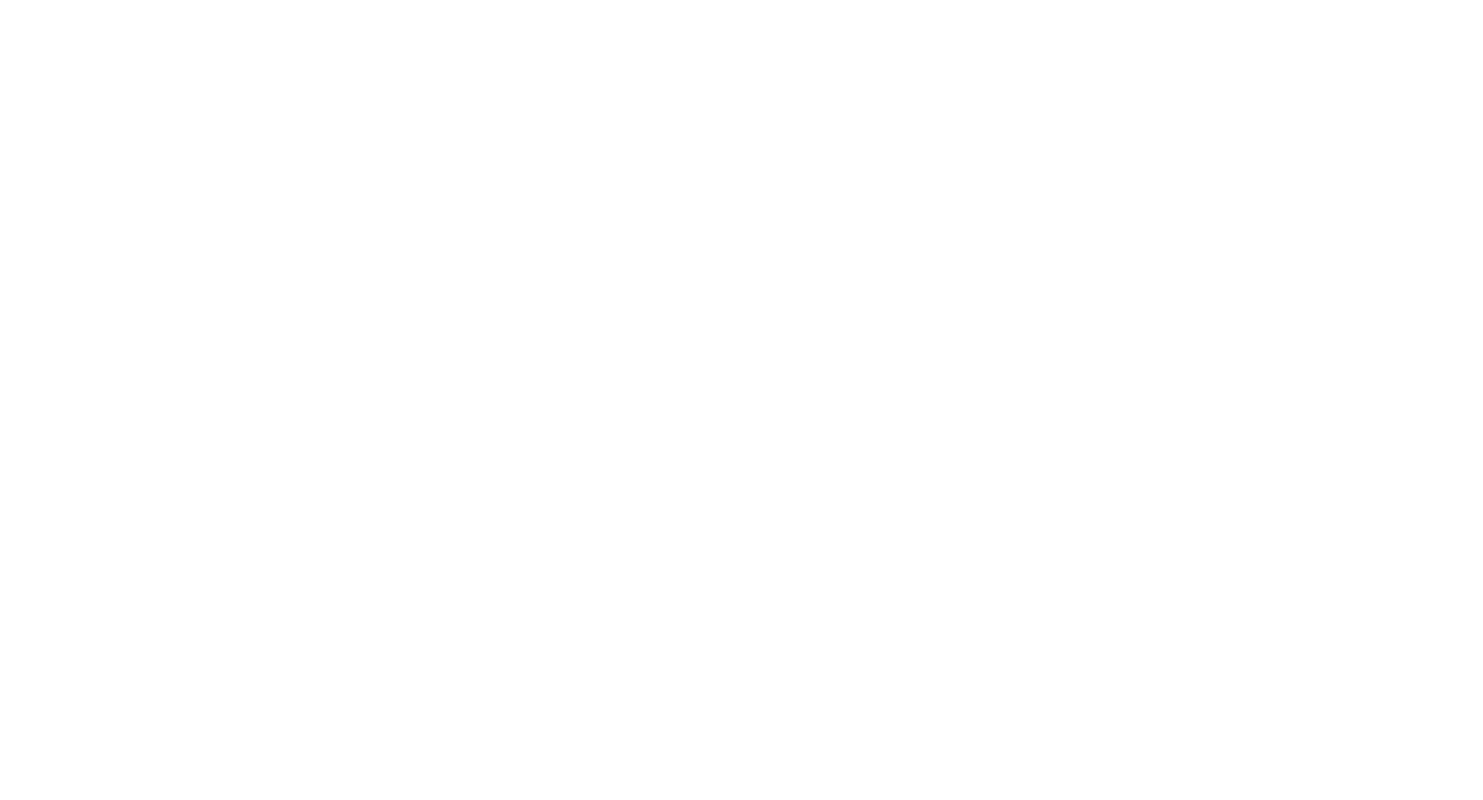
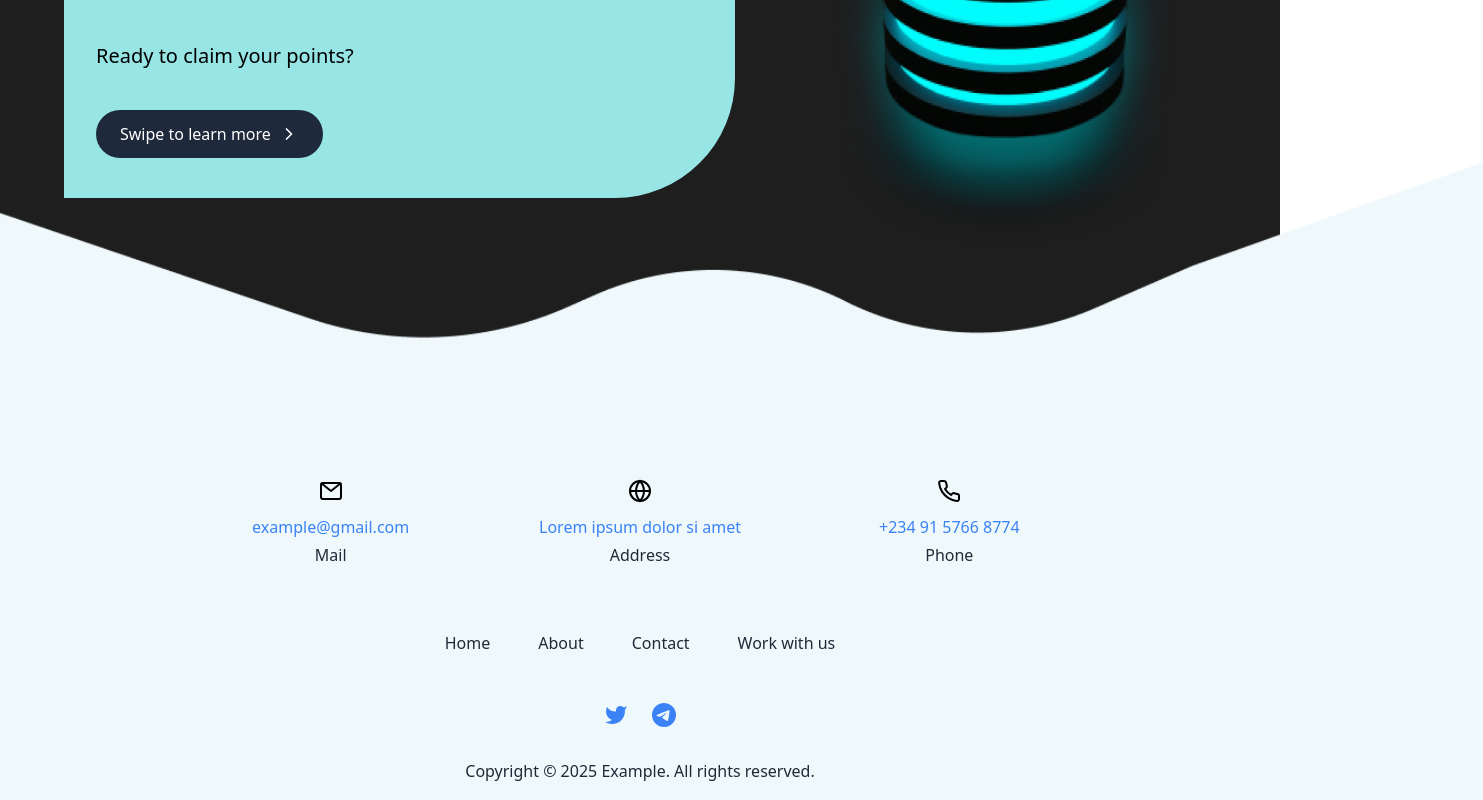
Before and after one commit to Buliqhq/Buliq-Landing-Page, a React (Vite) app: page / in a window 1280 px wide. Shown: the part 2980-3780 px from the top of the page, 1483 px wide, since content can reach past the window. Before the commit the page ends 2627 px from the top, so only its background shows below. Built offline with nearby package versions, Linux system fonts and the light colour scheme; the HTML template or start-up script is replaced by a standard one.

Commit message:
footer section completed

```diff
--- a/src/App.jsx
+++ b/src/App.jsx
@@ -1,5 +1,6 @@
 
 import Contact from "./components/Contact"
+import Footer from "./components/Footer"
 import HeroSection from "./components/HeroSection"
 import Navbar from "./components/NavBar"
 import ValueSection from "./components/ValueSection"
@@ -13,6 +14,8 @@ function App() {
         <ValueSection/>
       <Contact />
       </main>
+      <Footer/>
+
 
       </div>
   )
--- /dev/null
+++ b/src/components/Footer.jsx
@@ -0,0 +1,187 @@
+const Footer = () => {
+  return (
+    <footer className="relative w-full bg-[#1E1E1E]">
+      <div className="max-w-[1440px] mx-auto">
+        <div className="flex items-center justify-between px-16 py-20">
+          <div className="bg-[#98E5E5] w-[671px] px-8 py-10 rounded-[20px_20px_120px_0]">
+            <h2 className="text-[32px] leading-[1.2] font-semibold mb-10">
+            Track your portfolio and give exclusive reward for smart re:allocation decision at BULIQ.
+            </h2>
+            <p className="text-xl mb-10">Ready to claim your points?</p>
+            <button
+              className="bg-[#1E293B] text-white px-6 py-3 rounded-full flex items-center gap-2 hover:bg-[#2d3748] transition-colors"
+              aria-label="Swipe to learn more"
+            >
+              Swipe to learn more
+              <svg
+                className="w-5 h-5"
+                viewBox="0 0 24 24"
+                fill="none"
+                stroke="currentColor"
+              >
+                <path
+                  d="M9 6l6 6-6 6"
+                  strokeWidth="2"
+                  strokeLinecap="round"
+                  strokeLinejoin="round"
+                />
+              </svg>
+            </button>
+          </div>
+
+          <div className="relative w-[423px] h-[592px]">
+            <img
+              src="/Group 9.png"
+              alt="Glowing cylinder"
+              className="w-full h-full object-contain"
+            />
+          </div>
+        </div>
+
+        <div className="relative">
+          <div
+            className="absolute  top-[-250px]"
+            style={{
+              backgroundImage: `url('/Rectangle 13.png')`,
+              backgroundSize: "cover",
+              backgroundPosition: "center top",
+              width:"1523px",
+              height: "680px",
+              left:"-40px",
+            }}
+          ></div>
+
+          <div className="relative pt-20 pb-12">
+            <div className="grid grid-cols-3 gap-8 max-w-4xl mx-auto text-center mb-16">
+              <div>
+                <svg
+                  className="w-6 h-6 mx-auto mb-3"
+                  viewBox="0 0 24 24"
+                  fill="none"
+                  stroke="currentColor"
+                >
+                  <rect
+                    x="2"
+                    y="4"
+                    width="20"
+                    height="16"
+                    rx="2"
+                    strokeWidth="2"
+                  />
+                  <path d="M22 4l-10 8L2 4" strokeWidth="2" />
+                </svg>
+                <a
+                  href="mailto:example@gmail.com"
+                  className="text-[#3B82F6] hover:underline block mb-1"
+                >
+                  example@gmail.com
+                </a>
+                <span className="text-gray-800">Mail</span>
+              </div>
+
+              <div>
+                <svg
+                  className="w-6 h-6 mx-auto mb-3"
+                  viewBox="0 0 24 24"
+                  fill="none"
+                  stroke="currentColor"
+                >
+                  <circle cx="12" cy="12" r="10" strokeWidth="2" />
+                  <path d="M2 12h20" strokeWidth="2" />
+                  <path
+                    d="M12 2a15.3 15.3 0 0 1 4 10 15.3 15.3 0 0 1-4 10 15.3 15.3 0 0 1-4-10 15.3 15.3 0 0 1 4-10z"
+                    strokeWidth="2"
+                  />
+                </svg>
+                <span className="text-[#3B82F6] block mb-1">
+                  Lorem ipsum dolor si amet
+                </span>
+                <span className="text-gray-800">Address</span>
+              </div>
+
+              <div>
+                <svg
+                  className="w-6 h-6 mx-auto mb-3"
+                  viewBox="0 0 24 24"
+                  fill="none"
+                  stroke="currentColor"
+                >
+                  <path
+                    d="M22 16.92v3a2 2 0 0 1-2.18 2 19.79 19.79 0 0 1-8.63-3.07 19.5 19.5 0 0 1-6-6 19.79 19.79 0 0 1-3.07-8.67A2 2 0 0 1 4.11 2h3a2 2 0 0 1 2 1.72c.127.96.361 1.903.7 2.81a2 2 0 0 1-.45 2.11L8.09 9.91a16 16 0 0 0 6 6l1.27-1.27a2 2 0 0 1 2.11-.45c.907.339 1.85.573 2.81.7A2 2 0 0 1 22 16.92z"
+                    strokeWidth="2"
+                  />
+                </svg>
+                <span className="text-[#3B82F6] block mb-1">
+                  +234 91 5766 8774
+                </span>
+                <span className="text-gray-800">Phone</span>
+              </div>
+            </div>
+
+            <nav className="flex justify-center gap-12 mb-12">
+              <a
+                href="#"
+                className="text-gray-800 hover:text-[#3B82F6] transition-colors"
+              >
+                Home
+              </a>
+              <a
+                href="#"
+                className="text-gray-800 hover:text-[#3B82F6] transition-colors"
+              >
+                About
+              </a>
+              <a
+                href="#"
+                className="text-gray-800 hover:text-[#3B82F6] transition-colors"
+              >
+                Contact
+              </a>
+              <a
+                href="#"
+                className="text-gray-800 hover:text-[#3B82F6] transition-colors"
+              >
+                Work with us
+              </a>
+            </nav>
+
+            <div className="flex justify-center gap-6 mb-8">
+              <a
+                href="#"
+                className="text-[#3B82F6] hover:opacity-80 transition-opacity"
+                aria-label="Twitter"
+              >
+                <svg
+                  className="w-6 h-6"
+                  viewBox="0 0 24 24"
+                  fill="currentColor"
+                >
+                  <path d="M23 3a10.9 10.9 0 0 1-3.14 1.53 4.48 4.48 0 0 0-7.86 3v1A10.66 10.66 0 0 1 3 4s-4 9 5 13a11.64 11.64 0 0 1-7 2c9 5 20 0 20-11.5a4.5 4.5 0 0 0-.08-.83A7.72 7.72 0 0 0 23 3z" />
+                </svg>
+              </a>
+              <a
+                href="#"
+                className="text-[#3B82F6] hover:opacity-80 transition-opacity"
+                aria-label="Telegram"
+              >
+                <svg
+                  className="w-6 h-6"
+                  viewBox="0 0 24 24"
+                  fill="currentColor"
+                >
+                  <path d="M11.944 0A12 12 0 0 0 0 12a12 12 0 0 0 12 12 12 12 0 0 0 12-12A12 12 0 0 0 12 0a12 12 0 0 0-.056 0zm4.962 7.224c.1-.002.321.023.465.14a.506.506 0 0 1 .171.325c.016.093.036.306.02.472-.18 1.898-.962 6.502-1.36 8.627-.168.9-.499 1.201-.82 1.23-.696.065-1.225-.46-1.9-.902-1.056-.693-1.653-1.124-2.678-1.8-1.185-.78-.417-1.21.258-1.91.177-.184 3.247-2.977 3.307-3.23.007-.032.014-.15-.056-.212s-.174-.041-.249-.024c-.106.024-1.793 1.14-5.061 3.345-.48.33-.913.49-1.302.48-.428-.008-1.252-.241-1.865-.44-.752-.245-1.349-.374-1.297-.789.027-.216.325-.437.893-.663 3.498-1.524 5.83-2.529 6.998-3.014 3.332-1.386 4.025-1.627 4.476-1.635z" />
+                </svg>
+              </a>
+            </div>
+
+            <p className="text-center text-gray-800">
+              Copyright © 2025 Example. All rights reserved.
+            </p>
+          </div>
+        </div>
+      </div>
+    </footer>
+  );
+};
+
+export default Footer;
```
Also changed, not shown: public/Group 9.png (added), public/Rectangle 13.png (added).
